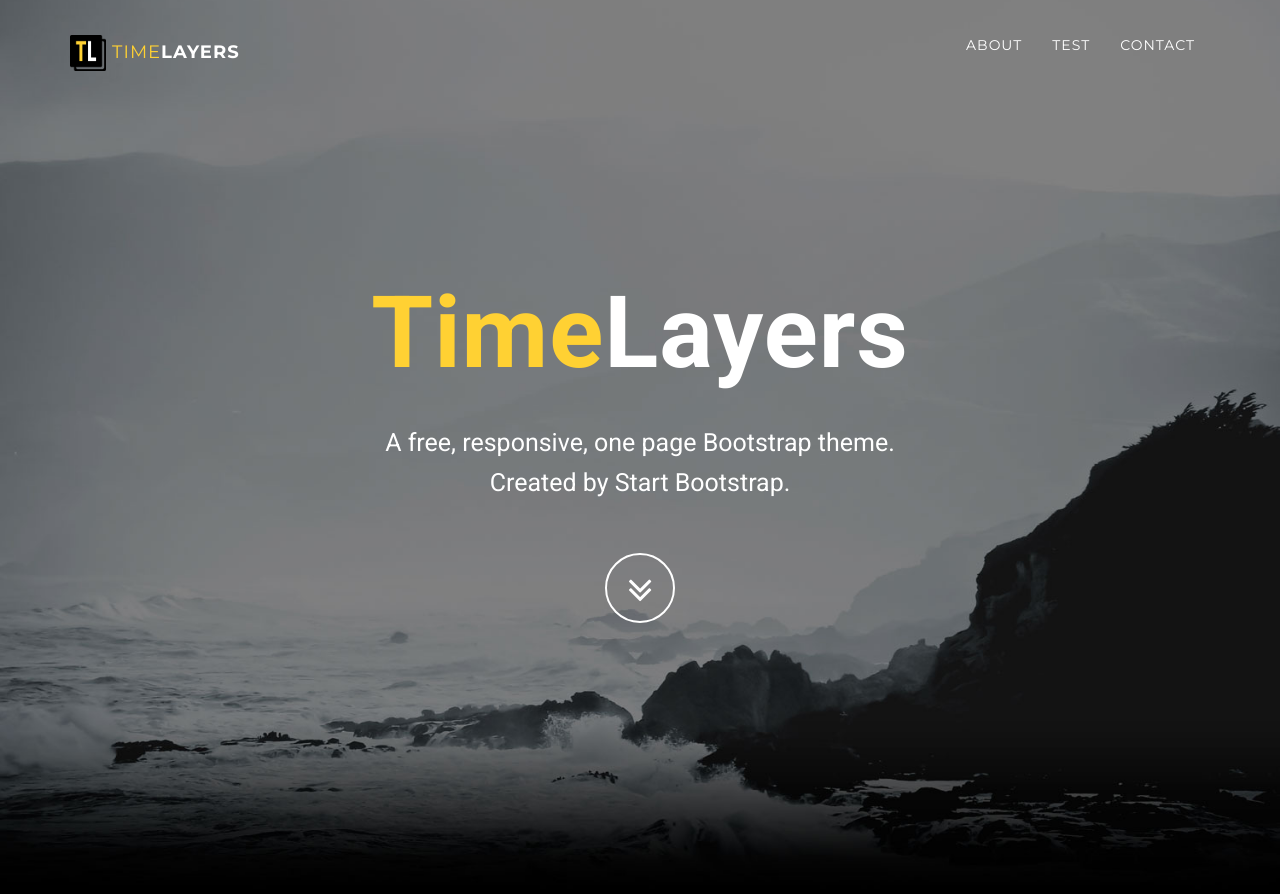
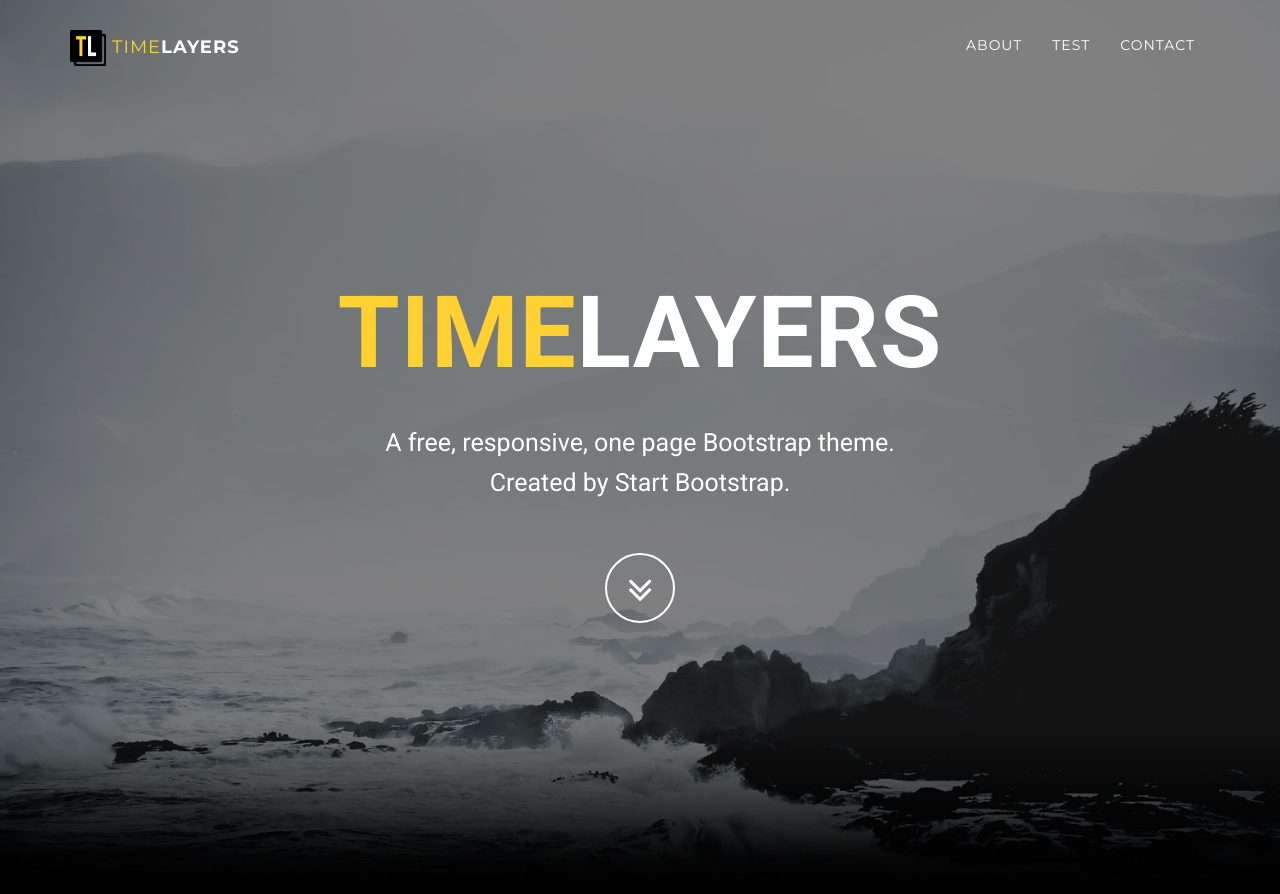
Before and after one commit to abcsds/TimeLayers-Webpage, a Jekyll site: the page built from index.html, in a window 1280 px wide and 900 px high. Shown: the top 894 px of the window. Built offline with Jekyll 4.4.1, drawn with Linux system fonts in a browser that asks for light colours.

Commit message:
Update navbar logo positioning

```diff
--- a/_includes/css/grayscale.css
+++ b/_includes/css/grayscale.css
@@ -24,7 +24,7 @@ h4,
 h5,
 h6 {
     margin: 0 0 35px;
-    /*text-transform: uppercase;*/
+    text-transform: uppercase;
     font-family: Roboto, Montserrat,"Helvetica Neue",Helvetica,Arial,sans-serif;
     font-weight: 700;
     letter-spacing: 1px;
@@ -81,6 +81,10 @@ a:focus {
     padding: 4px 6px;
     font-size: 16px;
     color: #fff;
+}
+.navbar-brand {
+  padding-top:10px;
+  padding-bottom: 10px;
 }
 
 .navbar-custom .navbar-brand .navbar-toggle:focus,
```
